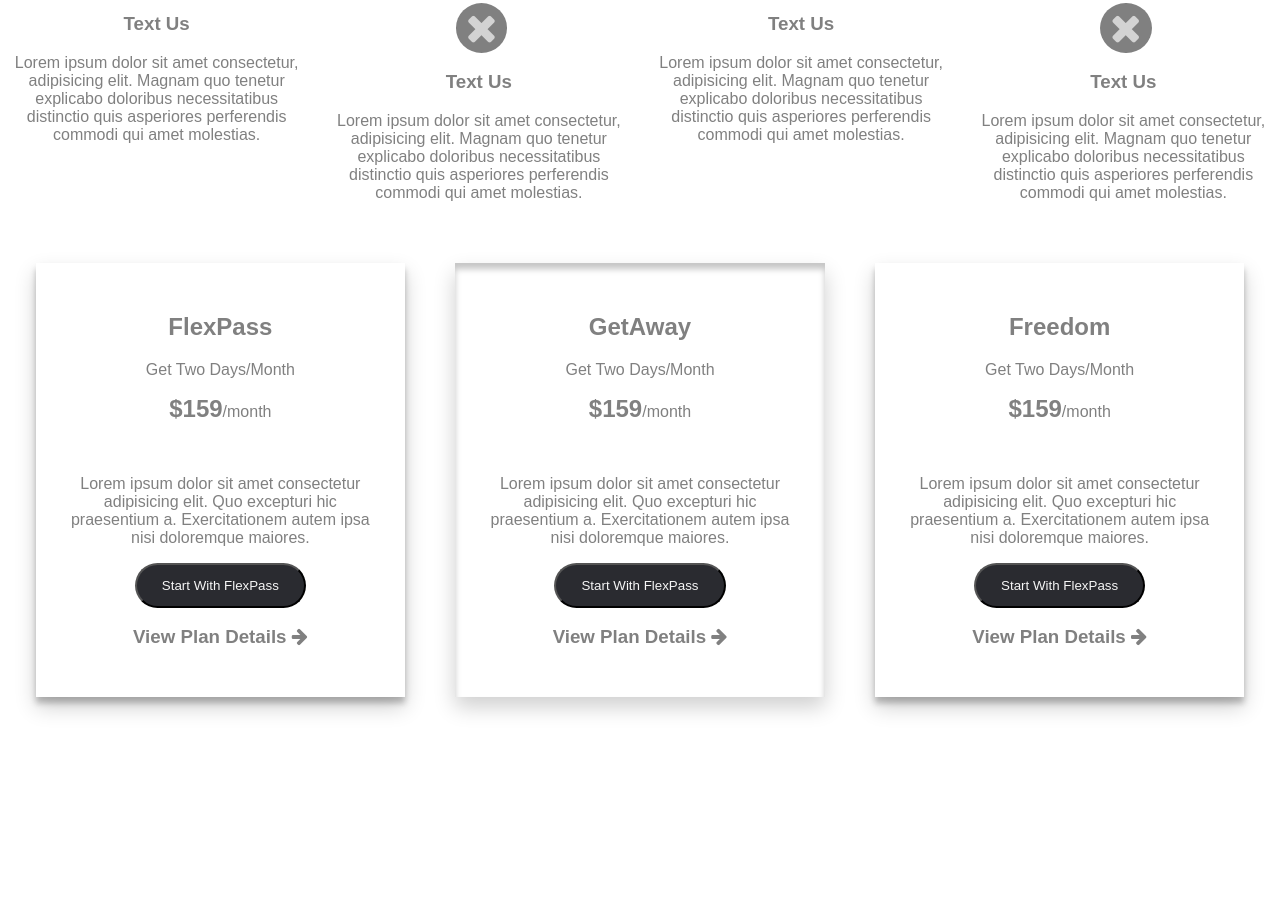
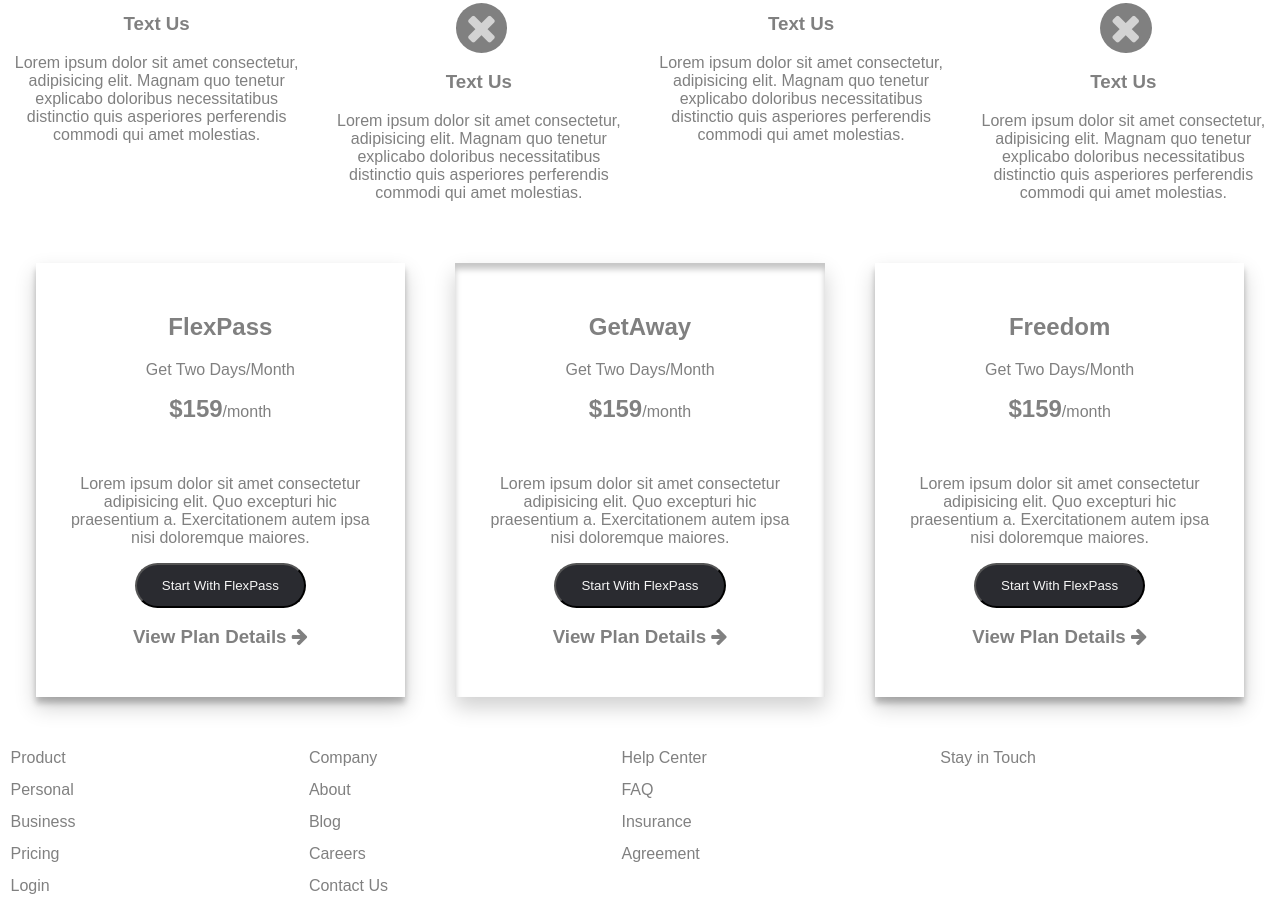
Before and after one commit to infinit-loop/assignment2.github.io, a plain HTML site: page index.html in a window 1280 px wide. Shown: the part 1577-2487 px from the top of the page. Before the commit the page ends 2319 px from the top, so only its background shows below. Drawn offline with Linux system fonts and the light colour scheme.

Commit message:
changes in footer

```diff
--- a/CSS/style.css
+++ b/CSS/style.css
@@ -175,3 +175,8 @@ nav ul{
     padding: 13px 25px;
     border-radius: 25px;
 }
+.content06{
+    display: grid;
+    grid-template-columns: auto auto auto auto;
+    line-height: 2;
+}
--- a/index.html
+++ b/index.html
@@ -197,6 +197,39 @@
         </div>
         </div>
     </section>
+    <section>
+        <div class="content06">
+            <div class="content06a">
+                <div>Product</div>
+                <div>Personal</div>
+                <div>Business</div>
+                <div>Pricing</div>
+                <div>Login</div>
+            </div>
+            <div class="content06a">
+                <div>Company</div>
+                <div>About</div>
+                <div>Blog</div>
+                <div>Careers</div>
+                <div>Contact Us</div>
+            </div>
+            <div class="content06a">
+                <div>Help Center</div>
+                <div>FAQ</div>
+                <div>Insurance</div>
+                <div>Agreement</div>
+            </div>
+            <div class="content06a">
+                <div>Stay in Touch</div>
+                <div></div>
+                <div></div>
+                <div></div>
+            </div>
+        </div>
+
+
+
+    </section>
 </body>
 
 </html>
```
